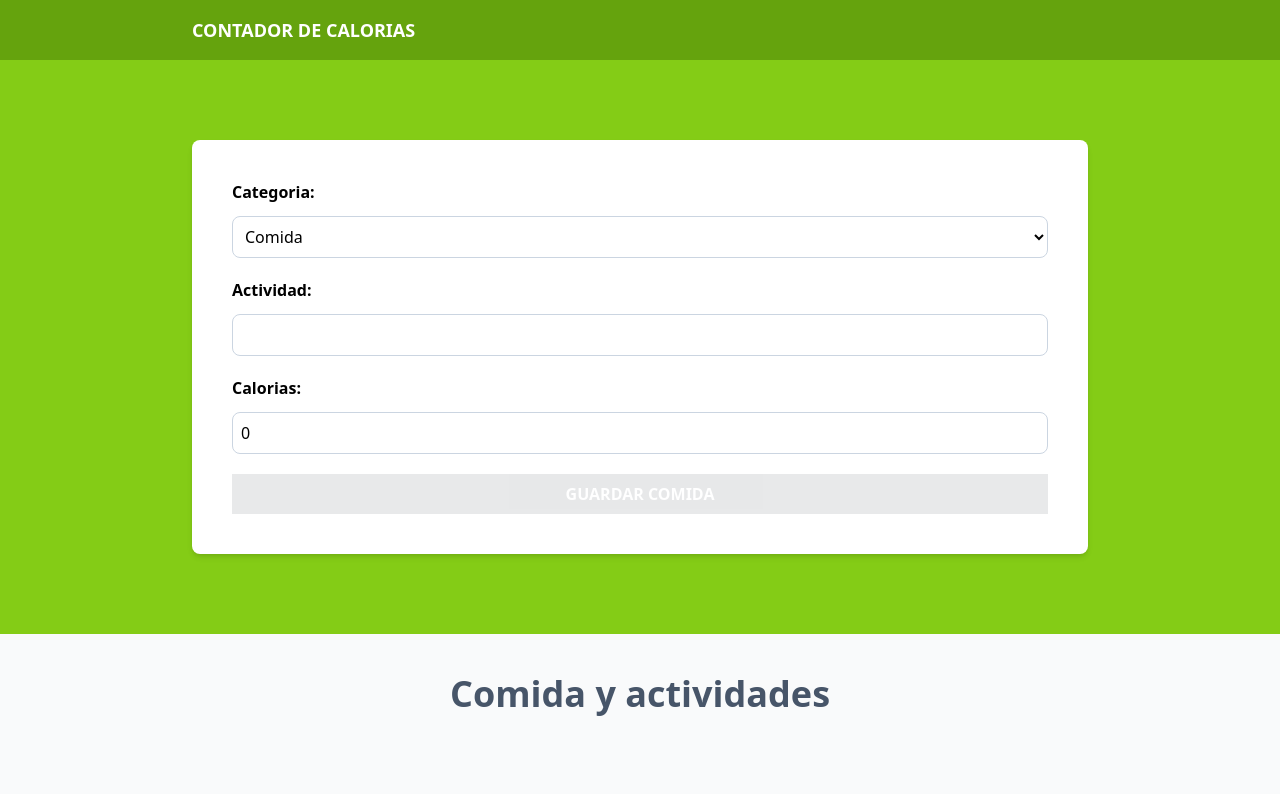
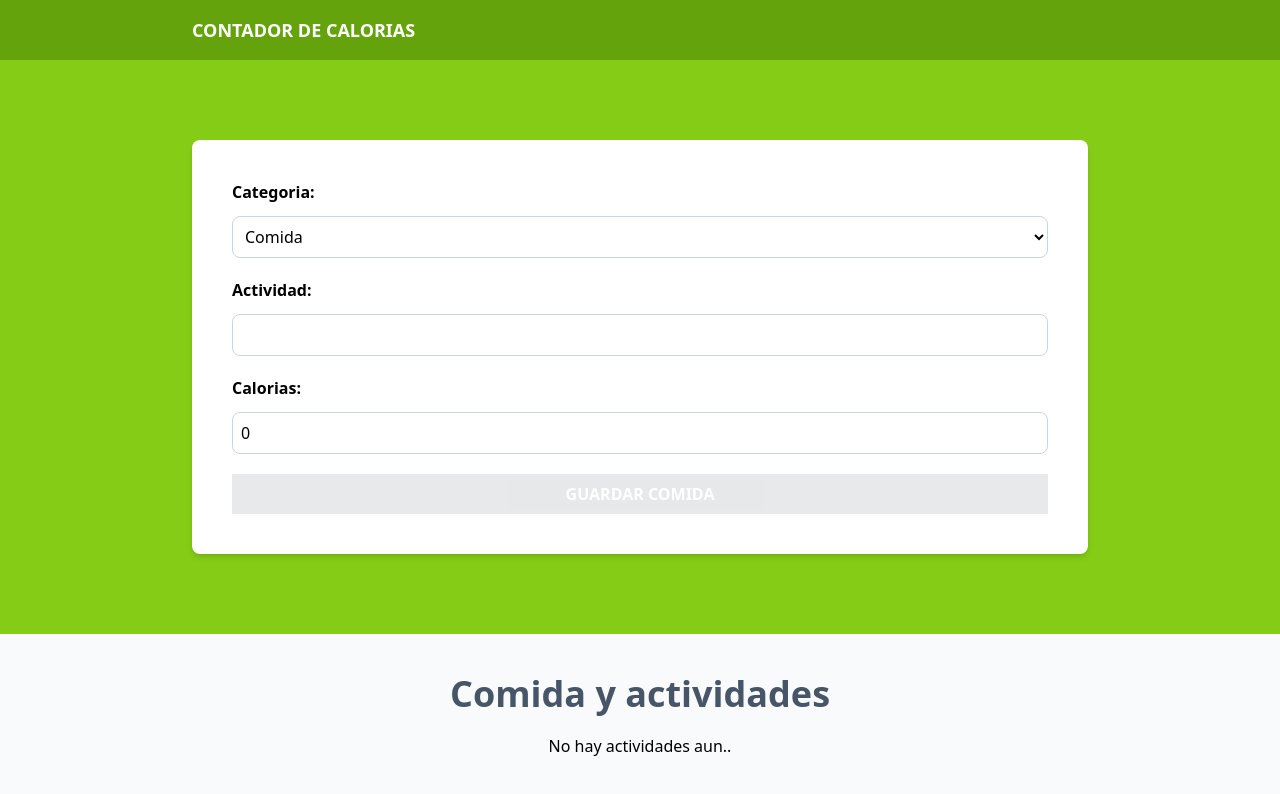
Before and after one commit to DanielaCode/04-calorie-tracker, a React (Vite) app: page / in a window 1280 px wide. Shown: the top 794 px of the page. Built offline with nearby package versions, Linux system fonts and the light colour scheme.

Commit message:
printing a text if activities list is empty

```diff
--- a/src/components/ActivityList.tsx
+++ b/src/components/ActivityList.tsx
@@ -15,12 +15,14 @@ function ActivityList({ activities, dispatch }: ActivityListProps) {
       categories.map((i) => (i.id === e ? i.name : "")),
     [activities]
   );
+
+  const isEmpty = useMemo(()=>activities.length===0,[activities])
   return (
     <>
       <h2 className="text-4xl font-bold text-slate-600 text-center">
         Comida y actividades
       </h2>
-      {activities.map((e) => (
+      {isEmpty?<p className="text-center my-5">No hay actividades aun..</p>:activities.map((e) => (
         <div
           key={e.id}
           className="px-5 py-10 bg-white mt-5 flex justify-between shadow-md"
```
